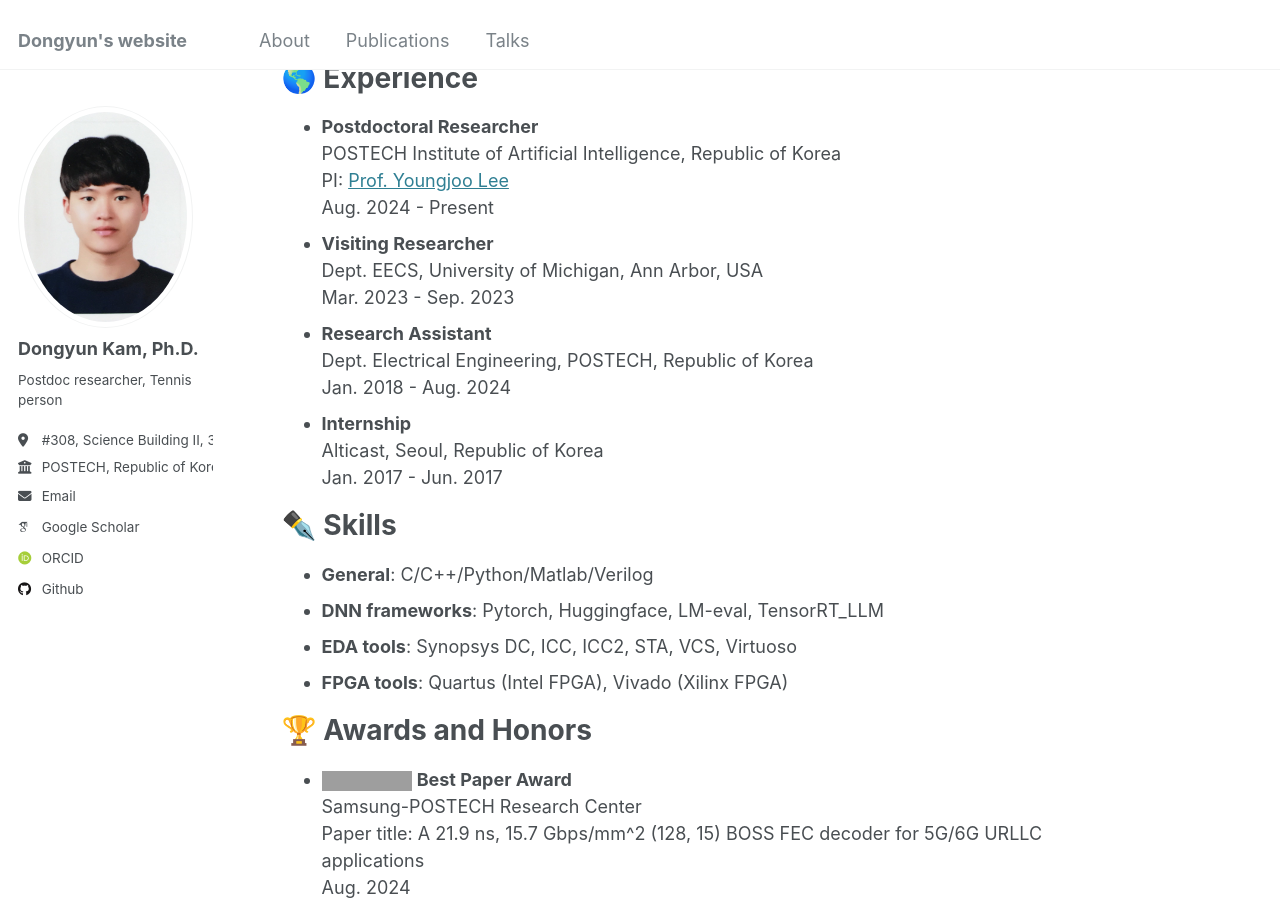
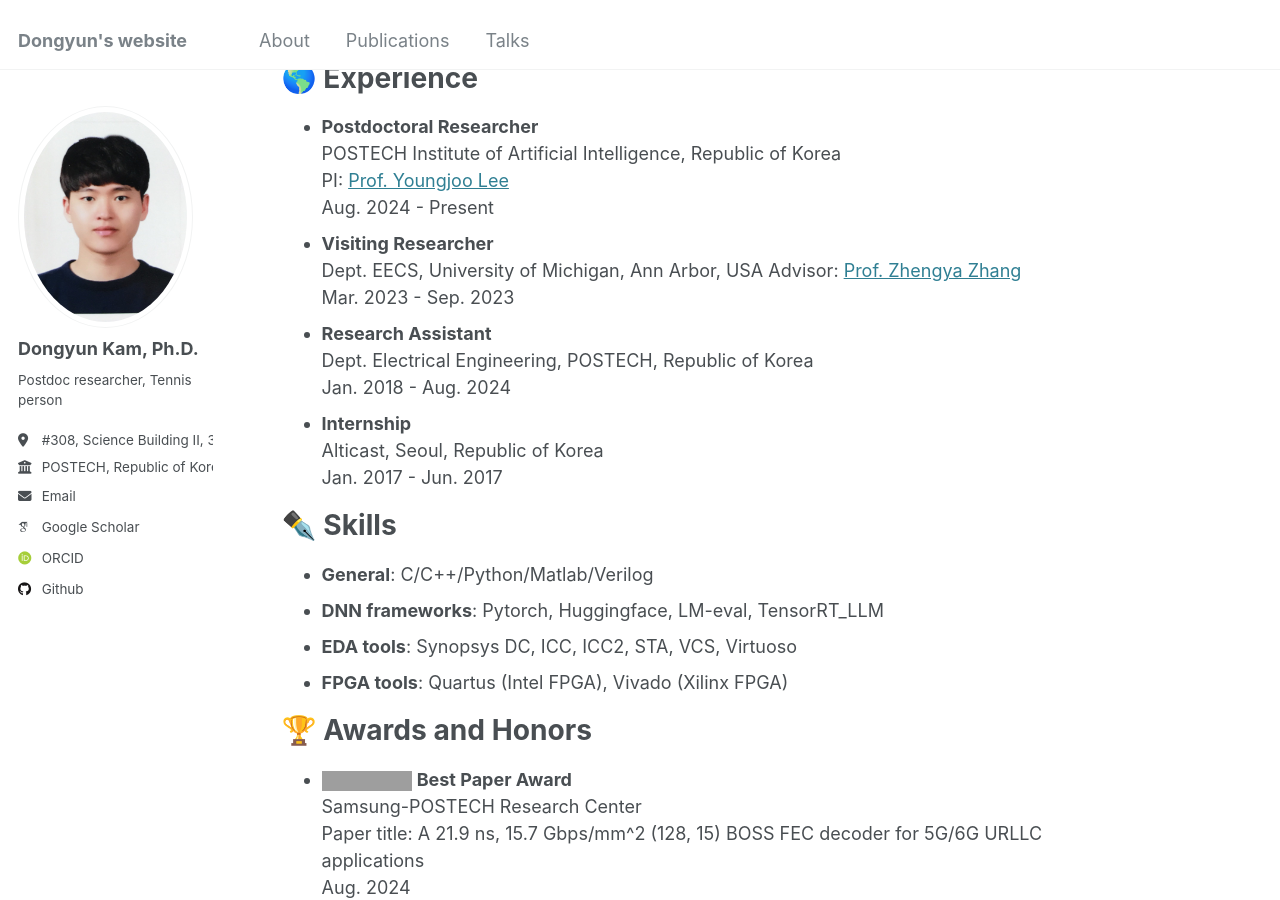
Before and after one commit to Dongyunkam/dongyunkam.github.io, a Jekyll site: the page built from _pages/about.md, in a window 1280 px wide and 900 px high, scrolled down 840 px. Built offline with Jekyll 4.4.1, drawn with Linux system fonts in a browser that asks for light colours; emoji names are drawn with the system emoji font; some web fonts are replaced; grey boxes are pictures that could not be loaded.

Commit message:
Update about.md

```diff
--- a/_pages/about.md
+++ b/_pages/about.md
@@ -39,6 +39,7 @@ I was extremely fortunate to have been advised by [Prof. Youngjoo Lee](https://s
   Aug. 2024 - Present
 * **Visiting Researcher**
   Dept. EECS, University of Michigan, Ann Arbor, USA
+  Advisor: [Prof. Zhengya Zhang](https://zhang.engin.umich.edu/)
   Mar. 2023 - Sep. 2023
 * **Research Assistant**
   Dept. Electrical Engineering, POSTECH, Republic of Korea
```
